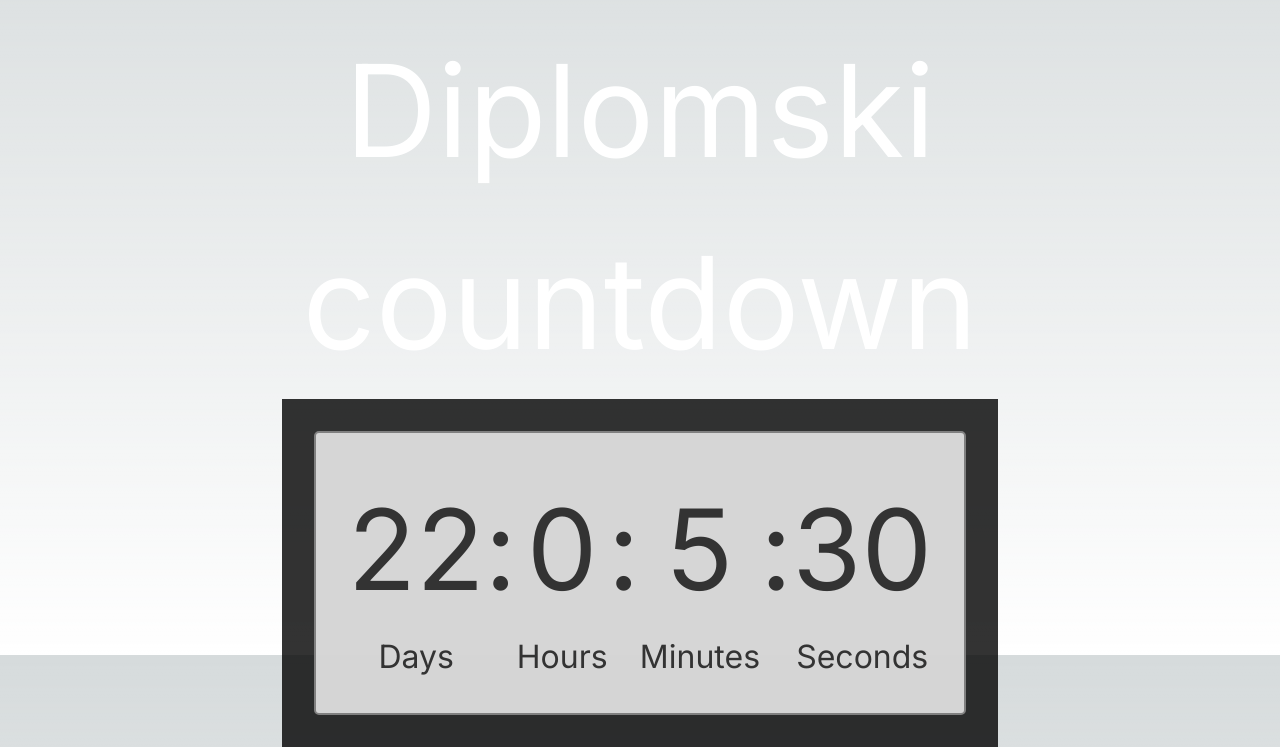
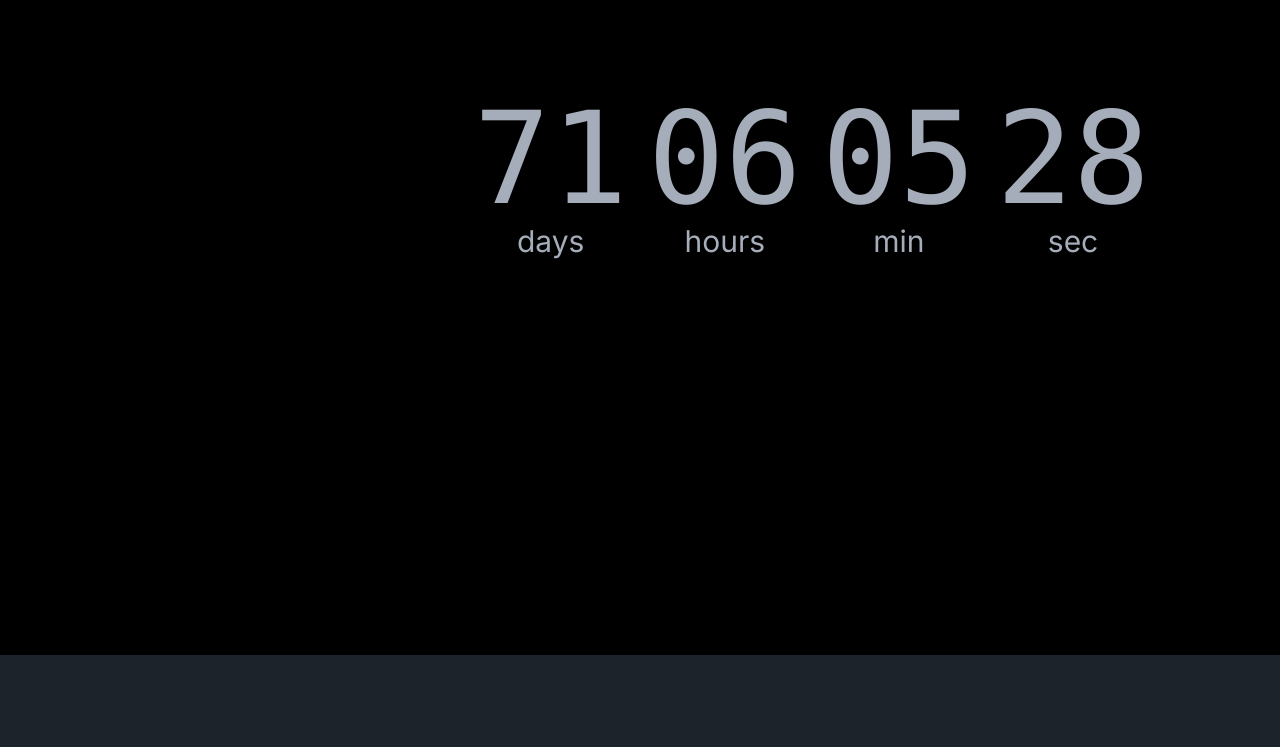
Before and after one commit to matej-basic/diplomski-countdown, a Next.js app: page / in a window 1280 px wide. Shown: the part 145-892 px from the top of the page. After the commit the page ends 800 px from the top, so only its background shows below. Built offline with nearby package versions, Linux system fonts and the light colour scheme.

Commit message:
Added tailwind countdown with daisyUI and updated target date

```diff
--- a/app/globals.css
+++ b/app/globals.css
@@ -16,20 +16,28 @@
   }
 }
 
+* {
+  background-color: black;
+}
+
 body {
-  color: rgb(var(--foreground-rgb));
-  text-align: center;
-  background: linear-gradient(
-      to bottom,
-      transparent,
-      rgb(var(--background-end-rgb))
-    )
-    rgb(var(--background-start-rgb));
+  background-color: black;
 }
 
 .container {
+  background-color: black;
+  height: 100vh;
+  padding-left: 37%;
+  padding-top: 30vh;
+  max-width: 100%;
+}
+
+
+
+/*
+.container {
   min-height: 100vh;
-  /*padding: 0 0.5rem; */
+  padding: 0 0.5rem;
   padding-top: 20vh;
   display: inline-block;
   flex-direction: column;
@@ -154,8 +162,8 @@ body {
   background-color: rgba(0, 0, 0, 0.8);
   display: inline-block;
   padding: 2rem;
-  /*border: solid 2px gray;
-  border-radius: 5px; */
+  border: solid 2px gray;
+  border-radius: 5px;
   z-index: 2;
 }
 
@@ -199,3 +207,4 @@ h2 {
   color: #fff;
   text-align: center;
 }
+*/
--- a/app/page.tsx
+++ b/app/page.tsx
@@ -13,23 +13,24 @@ export default function Home() {
   const [seconds, setSeconds] = useState(0);
 
   useEffect(() => {
-    const target = new Date("09/28/2023 23:59:59");
+    const target = new Date("11/16/2023 23:59:59");
 
     const interval = setInterval(() => {
       const now = new Date();
       const difference = target.getTime() - now.getTime();
 
-      const days = Math.floor(difference / (1000 * 60 * 60 * 24))
+      const days = Math.floor(difference / (1000 * 60 * 60 * 24));
       setDays(days);
 
       const hours = Math.floor(
-        (difference / (1000 * 60 * 60 * 24) / (1000 * 60 * 60)));
+        (difference % (1000 * 60 * 60 * 24)) / (1000 * 60 * 60)
+      );
       setHours(hours);
 
       const minutes = Math.floor((difference % (1000 * 60 * 60)) / (1000 * 60));
       setMinutes(minutes);
 
-      const seconds = Math.floor((difference % (1000 * 60)) / 1000)
+      const seconds = Math.floor((difference % (1000 * 60)) / 1000);
       setSeconds(seconds);
 
       if (days <= 0 && hours <= 0 && minutes <= 0 && seconds <= 0) {
@@ -41,38 +42,39 @@ export default function Home() {
     return () => clearInterval(interval);
   }, [])
 
-  if (isLoading) return <h1>Spremi se</h1>
+  if (isLoading) return <div className="container flex break-keep text-9xl">SPREMI SE</div>
   return (
   <div className="container">
     {obranaTime ? (
-      <h1>Spremi novce za sljedecu godinu</h1>
+      <div className="container flex break-keep text-9xl">PRIPREMI LOVU ZA SLJEDECU GODINU</div>
     ) : (
       <>
-
-      <h2>Diplomski countdown</h2>
-      <div className="timer-wrapper">
-        <div className="timer-inner">
-          <div className="timer-segment">
-            <span className="time">{days}</span>
-            <span className="label">Days</span>
+        <div className="grid grid-flow-col gap-5 text-center auto-cols-max">
+          <div className="flex flex-col text-3xl">
+            <span className="countdown font-mono text-9xl">
+              <span style={{"--value":days}}></span>
+            </span>
+            days
           </div>
-          <span className="divider">:</span>
-          <div className="timer-segment">
-            <span className="time">{hours}</span>
-            <span className="label">Hours</span>
+          <div className="flex flex-col text-3xl">
+            <span className="countdown font-mono text-9xl">
+              <span style={{"--value":hours}}></span>
+            </span>
+            hours
           </div>
-          <span className="divider">:</span>
-          <div className="timer-segment">
-            <span className="time">{minutes}</span>
-            <span className="label">Minutes</span>
+          <div className="flex flex-col text-3xl">
+            <span className="countdown font-mono text-9xl">
+              <span style={{"--value":minutes}}></span>
+            </span>
+            min
           </div>
-          <span className="divider">:</span>
-          <div className="timer-segment">
-            <span className="time">{seconds}</span>
-            <span className="label">Seconds</span>
+          <div className="flex flex-col text-3xl">
+            <span className="countdown font-mono text-9xl">
+              <span style={{"--value":seconds}}></span>
+            </span>
+            sec
           </div>
         </div>
-      </div>
       </>
     )}
   </div>
--- a/package.json
+++ b/package.json
@@ -21,5 +21,8 @@
     "react-dom": "18.2.0",
     "tailwindcss": "3.3.3",
     "typescript": "5.2.2"
+  },
+  "devDependencies": {
+    "daisyui": "^3.7.5"
   }
 }
--- a/tailwind.config.ts
+++ b/tailwind.config.ts
@@ -15,6 +15,10 @@ const config: Config = {
       },
     },
   },
-  plugins: [],
+  plugins: [require('daisyui')],
+
+  daisyui : {
+    themes: ["dark"]
+  },
 }
 export default config
```
Also changed, not shown: 1 other file (tests, documents, lock files or other folders).
